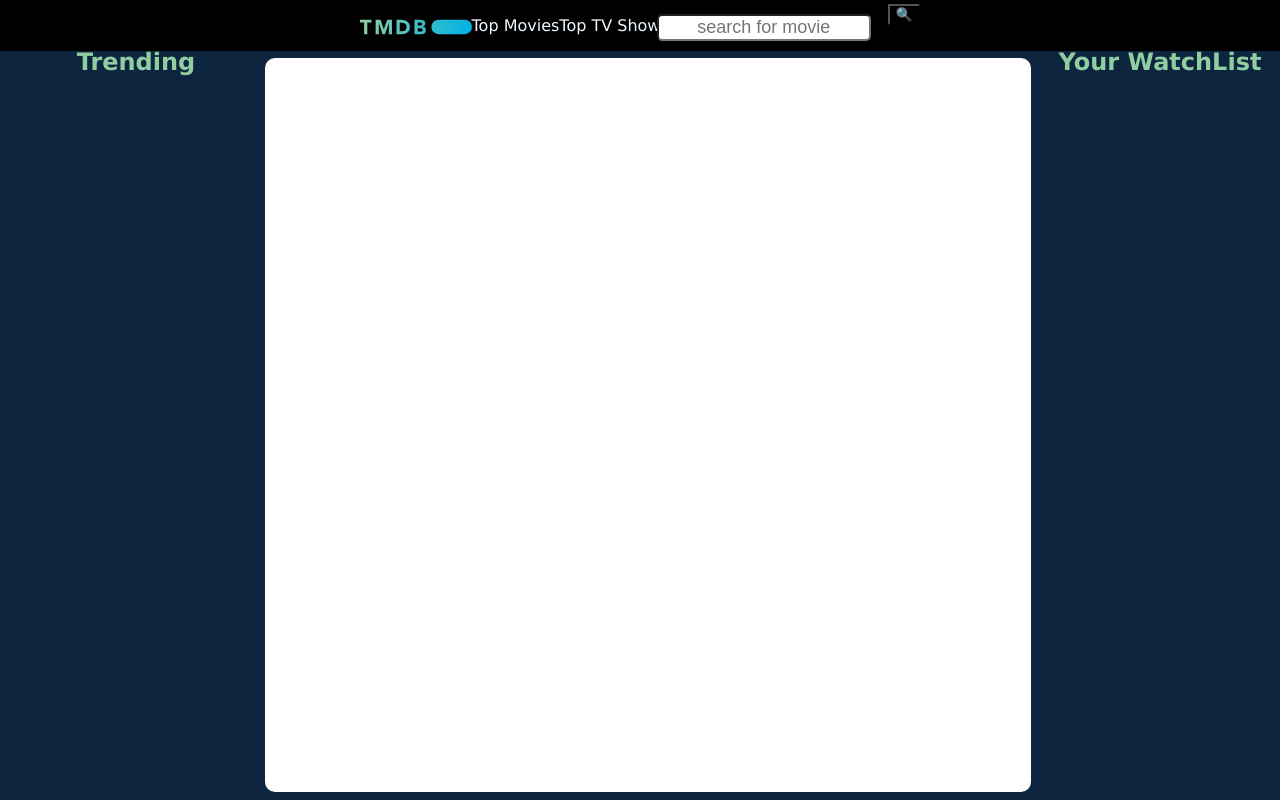
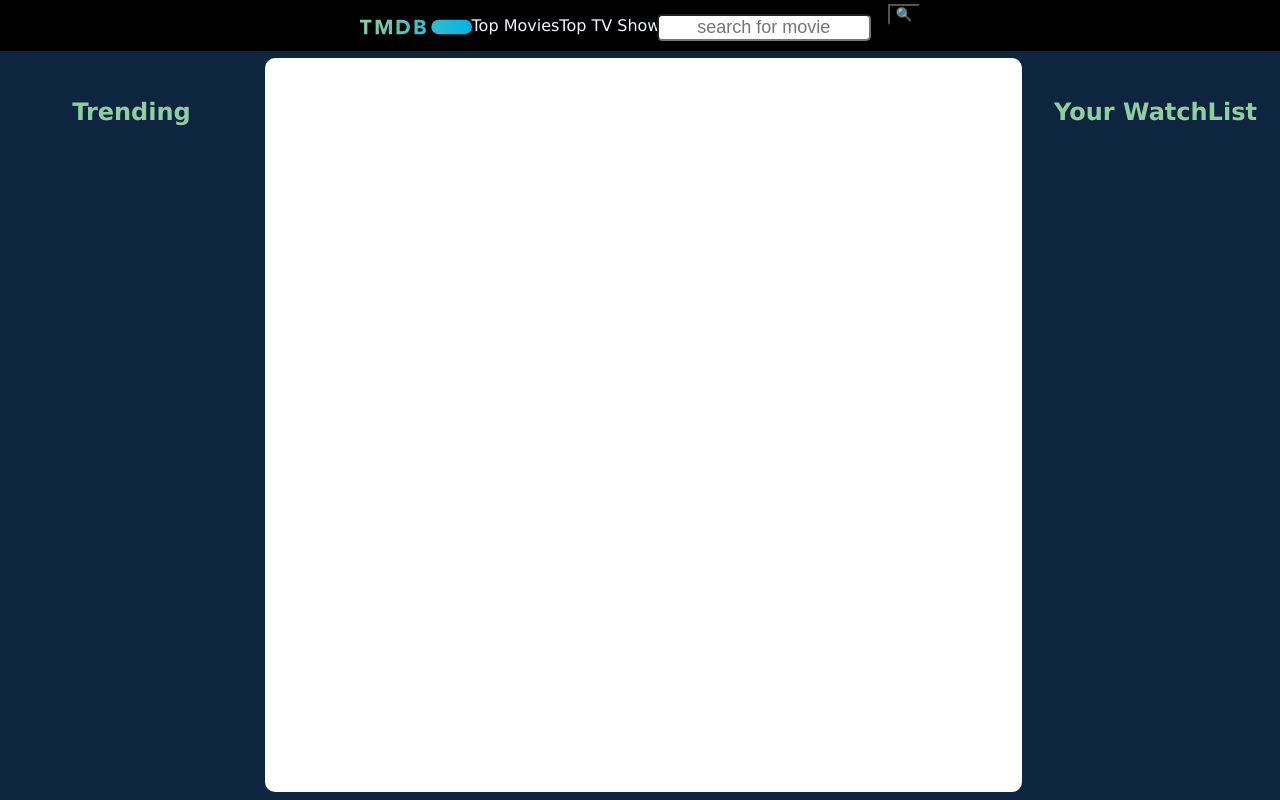
Before and after one commit to AntonJonsson94/TMDB, a website built with Parcel: page src/index.html in a window 1280 px wide. Built offline with nearby package versions, Linux system fonts and the light colour scheme; no server answers.

```diff
--- a/src/scss/main.scss
+++ b/src/scss/main.scss
@@ -71,10 +71,12 @@
     .content-main, .content-trending, .content-watchlist{
         background: $primaryColor;
         border-radius: 10px;
+        margin-top: 50;
         margin-left: 1;
-        margin-right: 1;
+        margin-right: 10;
         overflow-y: scroll;
         text-align: center;
+
 
 
     }
```
